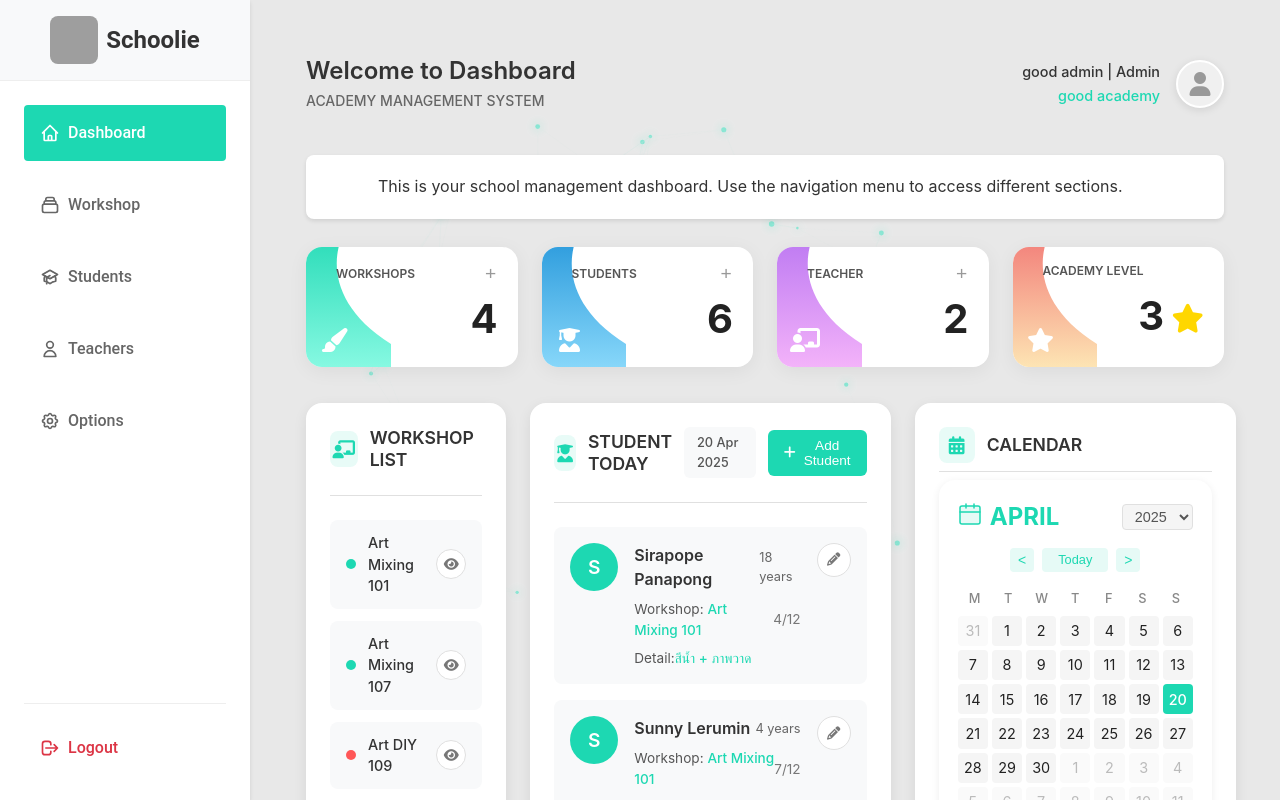
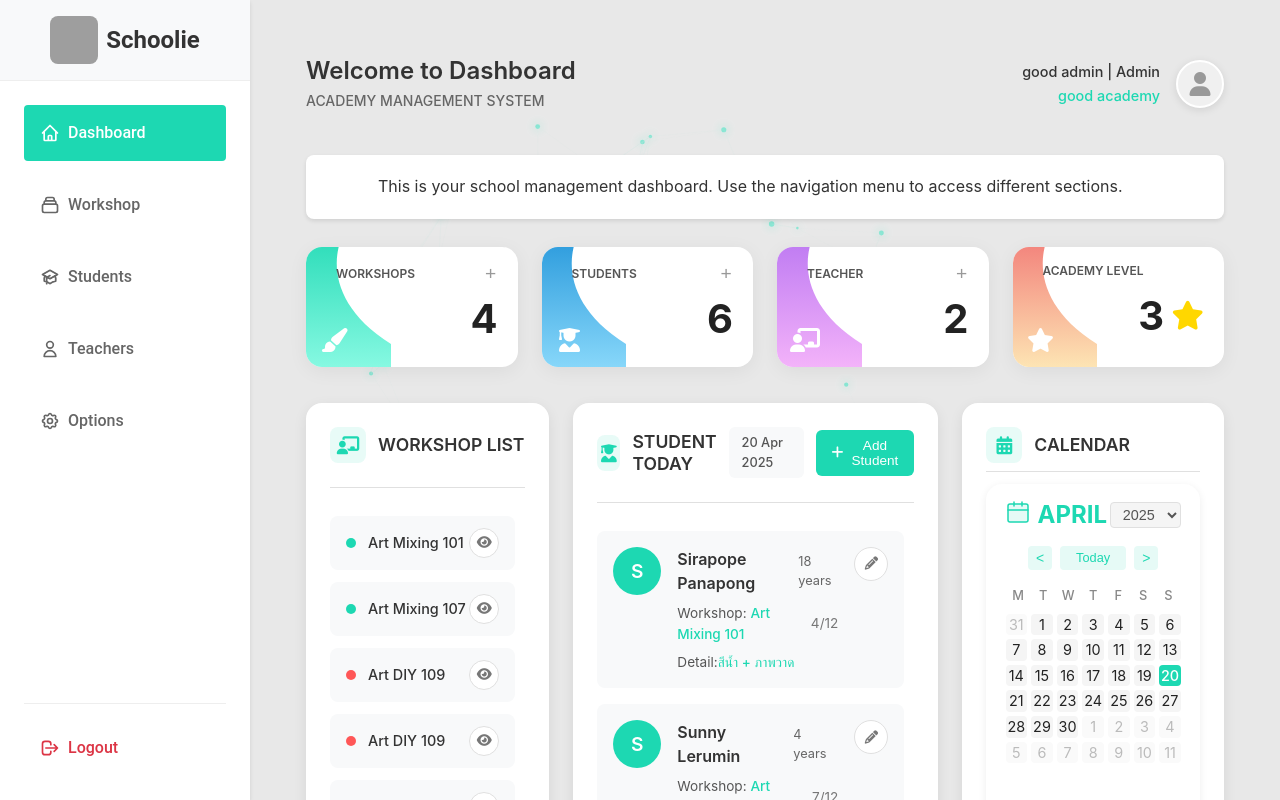
Before and after one commit to SirapopeP/sirapope-schoolie-frontend, an Angular app: page /dashboard/home in a window 1280 px wide. Built offline with nearby package versions, Linux system fonts and the light colour scheme; grey boxes are pictures that could not be loaded.

Commit message:
chore: calendar

```diff
--- a/src/app/components/home/home.component.html
+++ b/src/app/components/home/home.component.html
@@ -74,6 +74,7 @@
       </div>
       <div class="divider"></div>
 
+      <div class="workshop-items-container">
         <ul class="workshop-items">
           <li class="workshop-item" *ngFor="let workshop of workshops" @fadeIn>
             <div class="status-badge" [ngClass]="workshop.status"></div>
@@ -85,6 +86,7 @@
             </div>
           </li>
         </ul>
+      </div>
     </div>
 
     <!-- Student Section -->
@@ -106,6 +108,7 @@
 
       <div class="divider"></div>
 
+      <div class="student-list-container">
         <div class="student-list">
           <div class="student-card" *ngFor="let student of students" @fadeIn>
             <div class="student-avatar">
@@ -135,6 +138,7 @@
           </div>
         </div>
       </div>
+    </div>
 
     <!-- Calendar Section -->
     <div class="calendar-section" @slideIn>
@@ -150,7 +154,6 @@
       <div class="divider"></div>
 
       <app-calendar-object
-        [legend]="calendarLegend"
         (dateSelected)="onDateSelected($event)">
       </app-calendar-object>
     </div>
--- a/src/app/components/home/home.component.scss
+++ b/src/app/components/home/home.component.scss
@@ -188,6 +188,37 @@
         @extend %section-header;
       }
 
+      .divider {
+        margin-bottom: 12px; // Consistent divider spacing
+      }
+
+      // Container for workshop items with fixed height and scrolling
+      .workshop-items-container {
+        height: 390px; // Height for 6 workshop items
+        overflow-y: auto;
+        padding-right: 6px; // Add padding for spacing between scrollbar and container edge
+        margin-right: 4px; // Add margin to create space between scrollbar and list box
+
+        // Custom scrollbar styling
+        &::-webkit-scrollbar {
+          width: 6px;
+        }
+
+        &::-webkit-scrollbar-track {
+          background: #f1f1f1;
+          border-radius: 10px;
+        }
+
+        &::-webkit-scrollbar-thumb {
+          background: #ddd;
+          border-radius: 10px;
+
+          &:hover {
+            background: #ccc;
+          }
+        }
+      }
+
       .workshop-items {
         list-style: none;
         padding: 0;
@@ -283,6 +314,10 @@
         }
       }
 
+      .divider {
+        margin-bottom: 12px; // Consistent divider spacing
+      }
+
       .list-actions {
         display: flex;
         justify-content: flex-end;
@@ -303,6 +338,33 @@
 
           &:hover {
             background: darken(#1DD8B2, 8%);
+          }
+        }
+      }
+
+      // Container for student list with fixed height and scrolling
+      .student-list-container {
+        height: 380px; // Height for 3 student cards
+        overflow-y: auto;
+        padding-right: 6px; // Add padding for spacing between scrollbar and container edge
+        margin-right: 4px; // Add margin to create space between scrollbar and list box
+
+        // Custom scrollbar styling
+        &::-webkit-scrollbar {
+          width: 6px;
+        }
+
+        &::-webkit-scrollbar-track {
+          background: #f1f1f1;
+          border-radius: 10px;
+        }
+
+        &::-webkit-scrollbar-thumb {
+          background: #ddd;
+          border-radius: 10px;
+
+          &:hover {
+            background: #ccc;
           }
         }
       }
@@ -428,8 +490,22 @@
     // Calendar Section
     .calendar-section {
       @extend %card-base;
+      display: flex;
+      flex-direction: column;
+      margin-top: 0;
+
       .list-header {
         @extend %section-header;
+      }
+
+      .divider {
+        margin-bottom: 12px; // Add more space after the divider
+      }
+
+      app-calendar-object {
+        flex: 1;
+        display: flex;
+        flex-direction: column;
       }
     }
   }
@@ -552,6 +628,98 @@
         background-color: darken(#1DD8B2, 8%);
       }
     }
+
+    // Fix dark mode for section headers
+    .list-header {
+      .section-icon {
+        background: rgba(29, 216, 178, 0.15);
+      }
+
+      .section-title {
+        color: #fff;
+      }
+    }
+
+    // Update section dividers for dark mode
+    .divider {
+      background: rgba(255, 255, 255, 0.1);
+    }
+
+    // Fix dark mode for list headers
+    .list-header-row {
+      .list-header {
+        .section-icon {
+          background: rgba(29, 216, 178, 0.15);
+
+          i {
+            color: #1DD8B2 !important;
+          }
+        }
+
+        .section-title {
+          color: #fff;
+        }
+      }
+    }
+
+    // Dark mode for student cards
+    .student-card {
+      background-color: rgba(255, 255, 255, 0.05);
+
+      &:hover {
+        background-color: rgba(255, 255, 255, 0.1);
+      }
+
+      .student-header {
+        .student-name {
+          color: #fff;
+        }
+
+        .student-age {
+          color: rgba(255, 255, 255, 0.7);
+        }
+      }
+
+      .student-course {
+        .workshop-name {
+          color: rgba(255, 255, 255, 0.7);
+
+          .workshop-value {
+            color: #1DD8B2;
+          }
+        }
+
+        .session-date {
+          color: rgba(255, 255, 255, 0.7);
+        }
+      }
+
+      .session-details {
+        .session-label {
+          color: rgba(255, 255, 255, 0.7);
+        }
+
+        .session-value {
+          color: #1DD8B2;
+        }
+      }
+    }
+
+    // Dark mode for student list container scrollbar
+    .student-list-container,
+    .workshop-items-container {
+      &::-webkit-scrollbar-track {
+        background: #333;
+      }
+
+      &::-webkit-scrollbar-thumb {
+        background: #555;
+
+        &:hover {
+          background: #666;
+        }
+      }
+    }
   }
 }
 
--- a/src/app/components/home/home.component.ts
+++ b/src/app/components/home/home.component.ts
@@ -85,7 +85,15 @@ export class HomeComponent implements OnInit, OnDestroy {
   workshops: Workshop[] = [
     { id: 1, title: 'Art Mixing 101', status: 'active' },
     { id: 2, title: 'Art Mixing 107', status: 'active' },
-    { id: 3, title: 'Art DIY 109', status: 'cancelled' }
+    { id: 3, title: 'Art DIY 109', status: 'cancelled' },
+    { id: 4, title: 'Art DIY 109', status: 'cancelled' },
+    { id: 5, title: 'Art DIY 109', status: 'cancelled' },
+    { id: 6, title: 'Art DIY 109', status: 'cancelled' },
+    { id: 7, title: 'Art DIY 109', status: 'cancelled' },
+    { id: 8, title: 'Art DIY 109', status: 'cancelled' },
+    { id: 9, title: 'Art DIY 109', status: 'cancelled' },
+    { id: 10, title: 'Art DIY 109', status: 'cancelled' },
+
   ];
 
   // Students list
@@ -113,6 +121,14 @@ export class HomeComponent implements OnInit, OnDestroy {
       workshop: 'Art Mixing 101',
       sessionDate: '2/12',
       sessionDetail: 'สีน้ำ + การ์ตูน'
+    },
+    {
+      id: 4,
+      name: 'Lion Gategara',
+      age: 8,
+      workshop: 'Art Mixing 101',
+      sessionDate: '2/12',
+      sessionDetail: 'สีน้ำ + การ์ตูน'
     }
   ];
 
@@ -132,13 +148,6 @@ export class HomeComponent implements OnInit, OnDestroy {
     'assets/styles/gg-2.svg',
     'assets/styles/gg-3.svg',
     'assets/styles/gg-4.svg',
-  ];
-
-  // Calendar legend for display
-  calendarLegend = [
-    { color: '#1DD8B2', label: 'Classes' },
-    { color: '#3AA5FF', label: 'Meetings' },
-    { color: '#FFC107', label: 'Events' },
   ];
 
   constructor(public themeService: ThemeService) {}
--- a/src/app/components/shared/calendar-object/calendar-object.component.html
+++ b/src/app/components/shared/calendar-object/calendar-object.component.html
@@ -39,11 +39,4 @@
       {{ day.value }}
     </div>
   </div>
-
-  <div class="calendar-legend">
-    <div class="calendar-legend-item" *ngFor="let l of legend">
-      <span class="calendar-legend-marker" [style.background]="l.color"></span>
-      <span>{{ l.label }}</span>
-    </div>
-  </div>
 </div>
--- a/src/app/components/shared/calendar-object/calendar-object.component.scss
+++ b/src/app/components/shared/calendar-object/calendar-object.component.scss
@@ -3,6 +3,7 @@
   border-radius: 16px;
   box-shadow: 0 2px 8px rgba(0,0,0,0.07);
   padding: 1.2rem;
+  padding-top: 0.8rem;
   width: 100%;
   min-height: 340px;
   display: flex;
@@ -116,7 +117,7 @@
   display: grid;
   grid-template-columns: repeat(7, 1fr);
   gap: 4px;
-  margin-bottom: 1rem;
+  margin-bottom: 0;
   .calendar-day-cell {
     aspect-ratio: 1/1;
     display: flex;
@@ -177,3 +178,75 @@
     }
   }
 }
+
+/* Dark mode styles */
+:host-context(.dark-theme) {
+  .calendar-object {
+    background: #2a2a2a;
+    box-shadow: 0 4px 20px rgba(0, 0, 0, 0.2);
+  }
+
+  .calendar-icon svg {
+    rect {
+      fill: rgba(29, 216, 178, 0.15);
+      stroke: #1DD8B2;
+    }
+    path {
+      stroke: #1DD8B2;
+    }
+  }
+
+  .calendar-month {
+    color: #1DD8B2;
+  }
+
+  .year-select {
+    background: #333;
+    border-color: #444;
+    color: #ddd;
+  }
+
+  .calendar-nav {
+    .nav-button, .today-button {
+      background: rgba(29, 216, 178, 0.15);
+      color: #1DD8B2;
+
+      &:hover {
+        background: #1DD8B2;
+        color: #fff;
+      }
+    }
+  }
+
+  .calendar-days-header .calendar-day-name {
+    color: #aaa;
+  }
+
+  .calendar-days-grid {
+    .calendar-day-cell {
+      background: #333;
+      color: #ddd;
+
+      &:hover {
+        background: #444;
+      }
+
+      &.inactive {
+        color: #777;
+        background: #2d2d2d;
+        &:hover {
+          background: #383838;
+        }
+      }
+
+      &.active {
+        background: #1DD8B2;
+        color: #fff;
+      }
+
+      &.today:not(.active) {
+        border-color: #1DD8B2;
+      }
+    }
+  }
+}
--- a/src/app/components/shared/stat-card/stat-card.component.scss
+++ b/src/app/components/shared/stat-card/stat-card.component.scss
@@ -93,6 +93,7 @@
     color: #FFD700;
     vertical-align: middle;
     margin-left: -2px;
+    margin-top: -6px;
   }
 }
 
```
Lines whose indentation alone changed are shown as unchanged.
